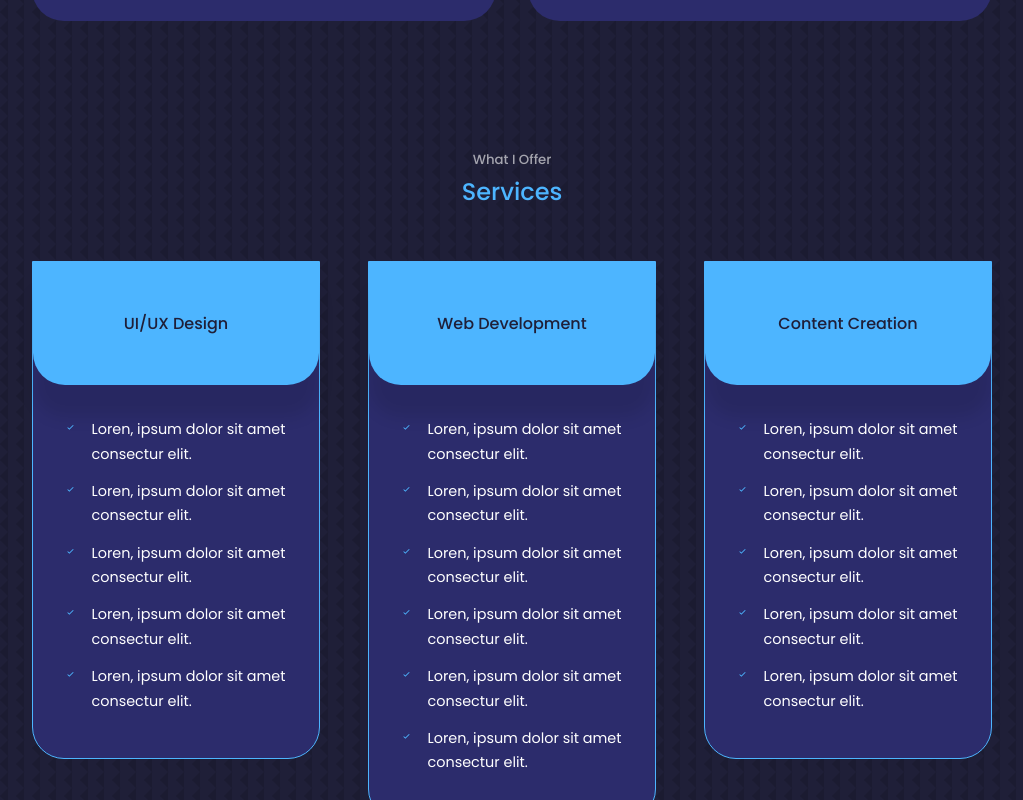
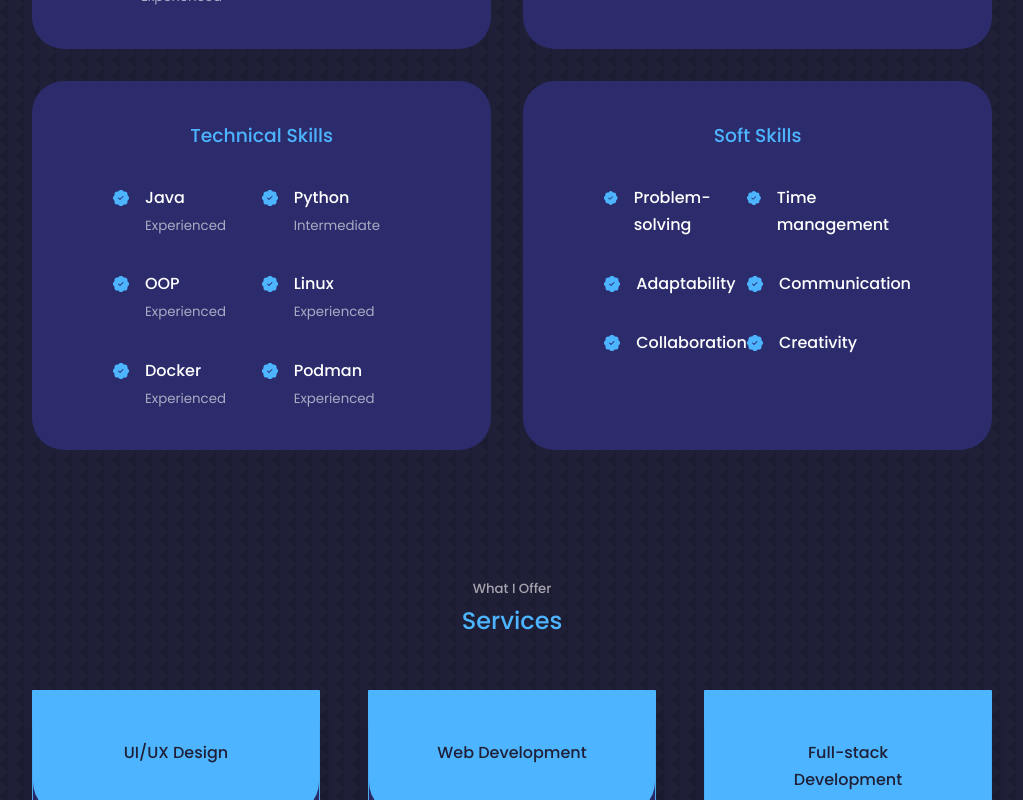
Before and after one commit to mparajuli/my-portfolio-react, a React (Create React App) app: page / in a window 1280 px wide. Shown: the part 2540-3340 px from the top of the page, without its empty margins (128-1151 px from the left). Built offline with nearby package versions, Linux system fonts and the light colour scheme.

Commit message:
Changes added

```diff
--- a/src/App.jsx
+++ b/src/App.jsx
@@ -17,7 +17,7 @@ const App = () => {
       <About />
       <Experience />
       <Services />
-      <Portfolio />
+      {/* <Portfolio /> */}
       <Testimonials />
       <Contact />
       <Footer />
--- a/src/components/about/About.jsx
+++ b/src/components/about/About.jsx
@@ -29,13 +29,13 @@ const About = () => {
             <article className="about_card">
               <GiArchiveResearch className="about_icon" />
               <h5>Research</h5>
-              <small>Published Work</small>
+              <small>1+ Published Work</small>
             </article>
 
             <article className="about_card">
               <VscFolderLibrary className="about_icon" />
               <h5>Projects</h5>
-              <small>Completed Projects</small>
+              <small>20+ Completed</small>
             </article>
           </div>
           <p>
@@ -47,9 +47,8 @@ const About = () => {
             platforms. I like to face challenges and take them as a learning
             opportunity. I am currently looking for Computer Science internship
             opportunities to apply and enhance my technical and interpersonal
-            skills to a real-world client relationship. I believe death is so
-            final where life is full of possibilities.
-            #hope_for_the_best_and_prepare_for_the_worst
+            skills to a real-world client relationship. I believe in building better software for a better tomorrow.
+            <br/>"Code like a wizard, debug like a ninja, and never stop learning!"
           </p>
 
           <a href="#contact" className="btn btn-primary">
--- a/src/components/experience/Experience.jsx
+++ b/src/components/experience/Experience.jsx
@@ -29,7 +29,7 @@ const Experience = () => {
             <article className="experience_details">
               <BsPatchCheckFill className="experience_details-icon" />
               <div>
-                <h4>CSS</h4>
+                <h4>JavaScript</h4>
                 <small className="text-light">Intermediate</small>
               </div>
             </article>
@@ -106,6 +106,105 @@ const Experience = () => {
           </div>
         </div>
         {/* END OF BACKEND */}
+
+        <div className="experience_technical_skills">
+          <h3>Technical Skills</h3>
+          <div className="experience_content">
+            <article className="experience_details">
+              <BsPatchCheckFill className="experience_details-icon" />
+              <div>
+                <h4>Java</h4>
+                <small className="text-light">Experienced</small>
+              </div>
+            </article>
+            <article className="experience_details">
+              <BsPatchCheckFill className="experience_details-icon" />
+              <div>
+                <h4>Python</h4>
+                <small className="text-light">Intermediate</small>
+              </div>
+            </article>
+            <article className="experience_details">
+              <BsPatchCheckFill className="experience_details-icon" />
+              <div>
+                <h4>OOP</h4>
+                <small className="text-light">Experienced</small>
+              </div>
+            </article>
+            <article className="experience_details">
+              <BsPatchCheckFill className="experience_details-icon" />
+              <div>
+                <h4>Linux</h4>
+                <small className="text-light">Experienced</small>
+              </div>
+            </article>
+            <article className="experience_details">
+              <BsPatchCheckFill className="experience_details-icon" />
+              <div>
+                <h4>Docker</h4>
+                <small className="text-light">Experienced</small>
+              </div>
+            </article>
+            <article className="experience_details">
+              <BsPatchCheckFill className="experience_details-icon" />
+              <div>
+                <h4>Podman</h4>
+                <small className="text-light">Experienced</small>
+              </div>
+            </article>
+          </div>
+        </div>
+        {/* END OF TECHNICAL SKILLS */}
+
+        <div className="experience_soft_skills">
+          <h3>Soft Skills</h3>
+          <div className="experience_content">
+            <article className="experience_details">
+              <BsPatchCheckFill className="experience_details-icon" />
+              <div>
+                <h4>Problem-solving</h4>
+                {/* <small className="text-light">Experienced</small> */}
+              </div>
+            </article>
+            <article className="experience_details">
+              <BsPatchCheckFill className="experience_details-icon" />
+              <div>
+                <h4>Time management</h4>
+                {/* <small className="text-light">Intermediate</small> */}
+              </div>
+            </article>
+            <article className="experience_details">
+              <BsPatchCheckFill className="experience_details-icon" />
+              <div>
+                <h4>Adaptability</h4>
+                {/* <small className="text-light">Experienced</small> */}
+              </div>
+            </article>
+            <article className="experience_details">
+              <BsPatchCheckFill className="experience_details-icon" />
+              <div>
+                <h4>Communication</h4>
+                {/* <small className="text-light">Experienced</small> */}
+              </div>
+            </article>
+            <article className="experience_details">
+              <BsPatchCheckFill className="experience_details-icon" />
+              <div>
+                <h4>Collaboration</h4>
+                {/* <small className="text-light">Experienced</small> */}
+              </div>
+            </article>
+            <article className="experience_details">
+              <BsPatchCheckFill className="experience_details-icon" />
+              <div>
+                <h4>Creativity</h4>
+                {/* <small className="text-light">Experienced</small> */}
+              </div>
+            </article>
+          </div>
+        </div>
+        {/* END OF TECHNICAL SKILLS */}
+
       </div>
     </section>
   );
--- a/src/components/footer/Footer.jsx
+++ b/src/components/footer/Footer.jsx
@@ -13,7 +13,7 @@ const Footer = () => {
         <li><a href="#about">About</a></li>
         <li><a href="#experience">Experience</a></li>
         <li><a href="#services">Services</a></li>
-        <li><a href="#portfolio">Portfolio</a></li>
+        {/* <li><a href="#portfolio">Portfolio</a></li> */}
         <li><a href="#testimonials">Testimonials</a></li>
         <li><a href="#contact">Contact</a></li>
       </ul>
--- a/src/components/services/Services.jsx
+++ b/src/components/services/Services.jsx
@@ -17,23 +17,15 @@ const Services = () => {
           <ul className="service_list">
             <li>
               <BiCheck className="service_list-icon" />
-              <p>Loren, ipsum dolor sit amet consectur elit.</p>
+              <p>User-centered design: Priotize the needs and preferences of the end-users in the design process.</p>
             </li>
             <li>
               <BiCheck className="service_list-icon" />
-              <p>Loren, ipsum dolor sit amet consectur elit.</p>
+              <p>Interaction design: Ensure a seamless and intuitive expereince for users.</p>
             </li>
             <li>
               <BiCheck className="service_list-icon" />
-              <p>Loren, ipsum dolor sit amet consectur elit.</p>
-            </li>
-            <li>
-              <BiCheck className="service_list-icon" />
-              <p>Loren, ipsum dolor sit amet consectur elit.</p>
-            </li>
-            <li>
-              <BiCheck className="service_list-icon" />
-              <p>Loren, ipsum dolor sit amet consectur elit.</p>
+              <p>Responsive design: Work well across different devices and screen sizes.</p>
             </li>
           </ul>
         </article>
@@ -46,56 +38,36 @@ const Services = () => {
           <ul className="service_list">
             <li>
               <BiCheck className="service_list-icon" />
-              <p>Loren, ipsum dolor sit amet consectur elit.</p>
+              <p>Custom website development: Build website from scratch, tailored to the specific needs and goals.</p>
             </li>
             <li>
               <BiCheck className="service_list-icon" />
-              <p>Loren, ipsum dolor sit amet consectur elit.</p>
+              <p>Responsive design: Work well across different devices and screen sizes.</p>
             </li>
             <li>
               <BiCheck className="service_list-icon" />
-              <p>Loren, ipsum dolor sit amet consectur elit.</p>
-            </li>
-            <li>
-              <BiCheck className="service_list-icon" />
-              <p>Loren, ipsum dolor sit amet consectur elit.</p>
-            </li>
-            <li>
-              <BiCheck className="service_list-icon" />
-              <p>Loren, ipsum dolor sit amet consectur elit.</p>
-            </li>
-            <li>
-              <BiCheck className="service_list-icon" />
-              <p>Loren, ipsum dolor sit amet consectur elit.</p>
+              <p>Website maintenance: Provide regular maintenance and support services.</p>
             </li>
           </ul>
         </article>
         {/* END OF WEB DEVELOPMENT */}
         <article className="service">
           <div className="service_head">
-            <h3>Content Creation</h3>
+            <h3>Full-stack Development</h3>
           </div>
 
           <ul className="service_list">
             <li>
               <BiCheck className="service_list-icon" />
-              <p>Loren, ipsum dolor sit amet consectur elit.</p>
+              <p>Front-end development: Create the user interface and user expereince for websites and applications.</p>
             </li>
             <li>
               <BiCheck className="service_list-icon" />
-              <p>Loren, ipsum dolor sit amet consectur elit.</p>
+              <p>Back-end development: Build the server-side of web applications.</p>
             </li>
             <li>
               <BiCheck className="service_list-icon" />
-              <p>Loren, ipsum dolor sit amet consectur elit.</p>
-            </li>
-            <li>
-              <BiCheck className="service_list-icon" />
-              <p>Loren, ipsum dolor sit amet consectur elit.</p>
-            </li>
-            <li>
-              <BiCheck className="service_list-icon" />
-              <p>Loren, ipsum dolor sit amet consectur elit.</p>
+              <p>Database development: Design and develop databases.</p>
             </li>
           </ul>
         </article>
```
Also changed, not shown: 1 other file (tests, documents, lock files or other folders).
